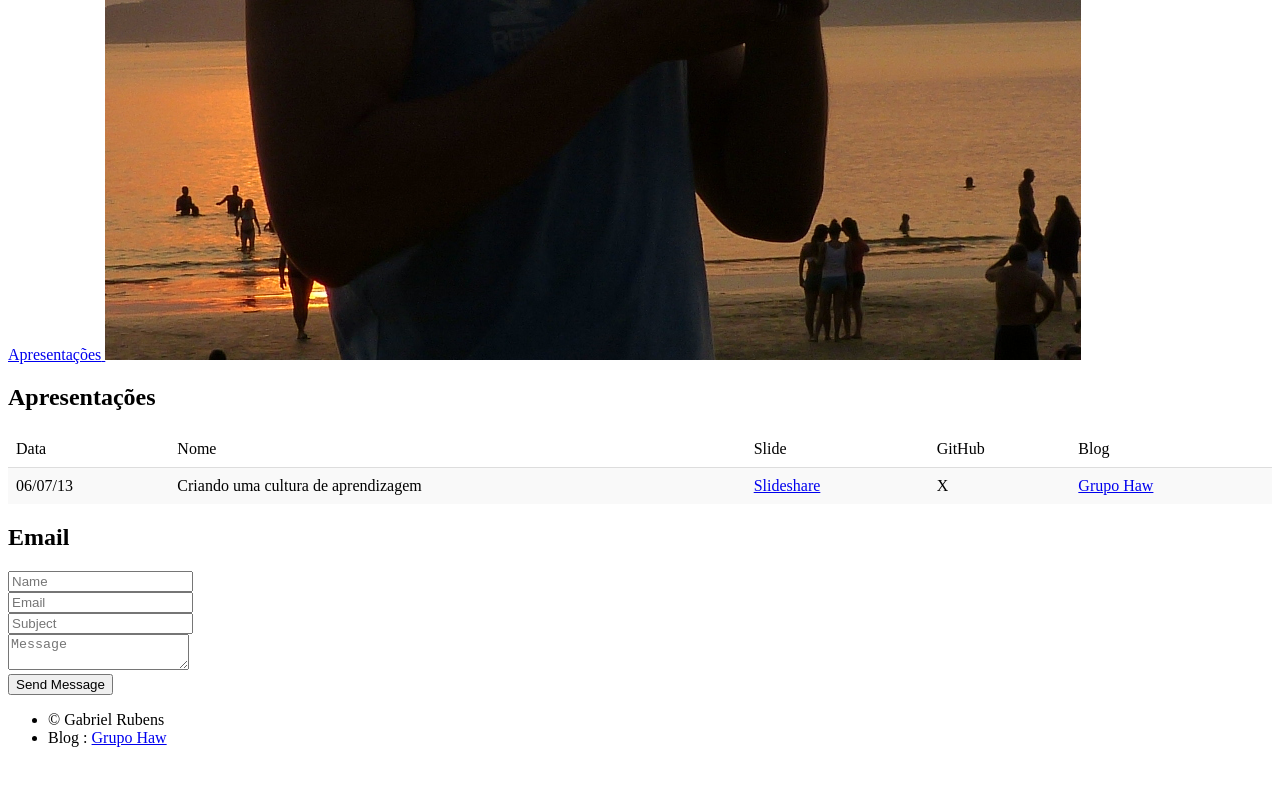
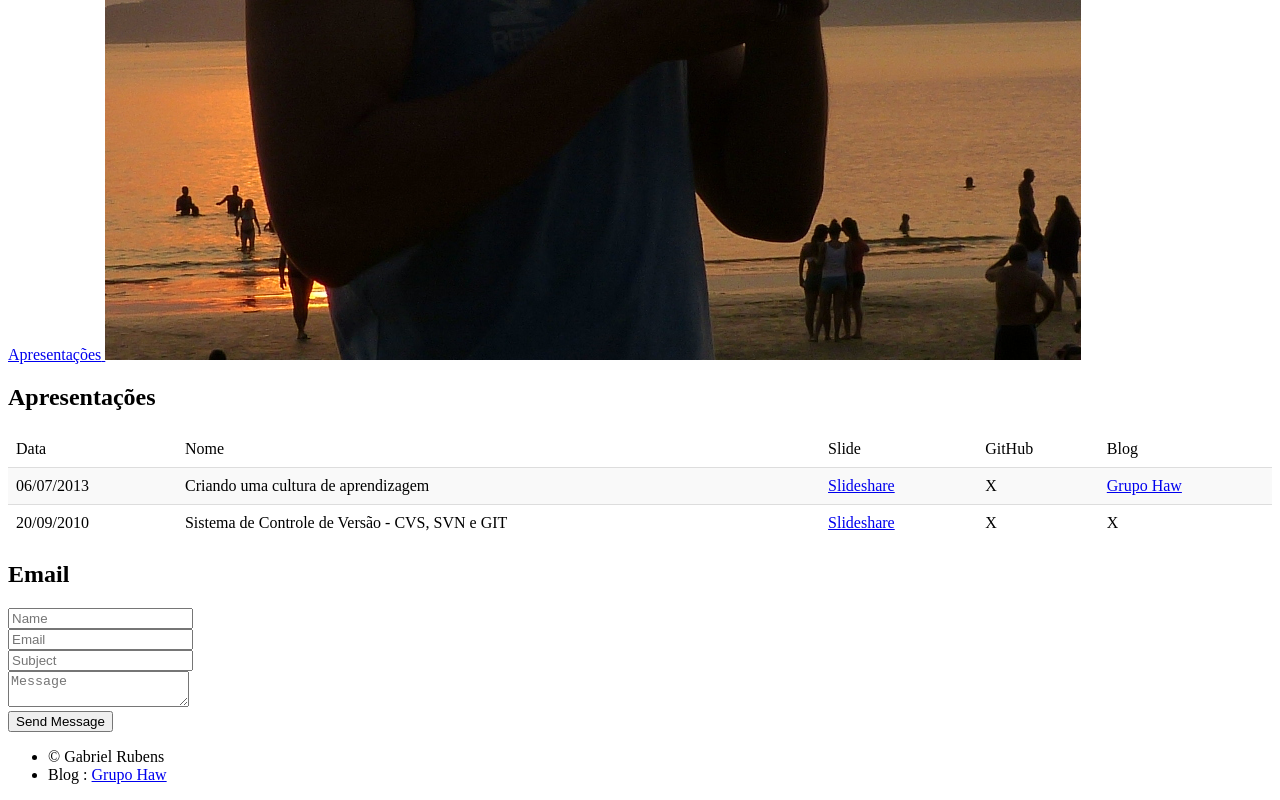
Before and after one commit to gabrielrubens/gabrielrubens, a plain HTML site: page index.html in a window 1280 px wide. Shown: the part 745-1545 px from the top of the page. Before the commit the page ends 1508 px from the top, so only its background shows below. Drawn offline with Linux system fonts and the light colour scheme; a script that the page names is missing.

Commit message:
novo slide sobre git

```diff
--- a/index.html
+++ b/index.html
@@ -74,7 +74,7 @@
 									<tbody>
 										<tr>
 											<td>
-												06/07/13
+												06/07/2013
 											</td>
 											<td>
 												Criando uma cultura de aprendizagem
@@ -87,6 +87,23 @@
 											</td>
 											<td>
 												<a href="http://grupohaw.com.br/2013/06/12/criando-uma-cultura-de-aprendizagem/">Grupo Haw</a>
+											</td>
+										</tr>
+										<tr>
+											<td>
+												20/09/2010
+											</td>
+											<td>
+												Sistema de Controle de Versão - CVS, SVN e GIT
+											</td>
+											<td>
+												<a href="http://www.slideshare.net/gabrielrubens/svc-24158957">Slideshare</a>
+											</td>
+											<td>
+												X
+											</td>
+											<td>
+												X
 											</td>
 										</tr>
 									</tbody>
```
